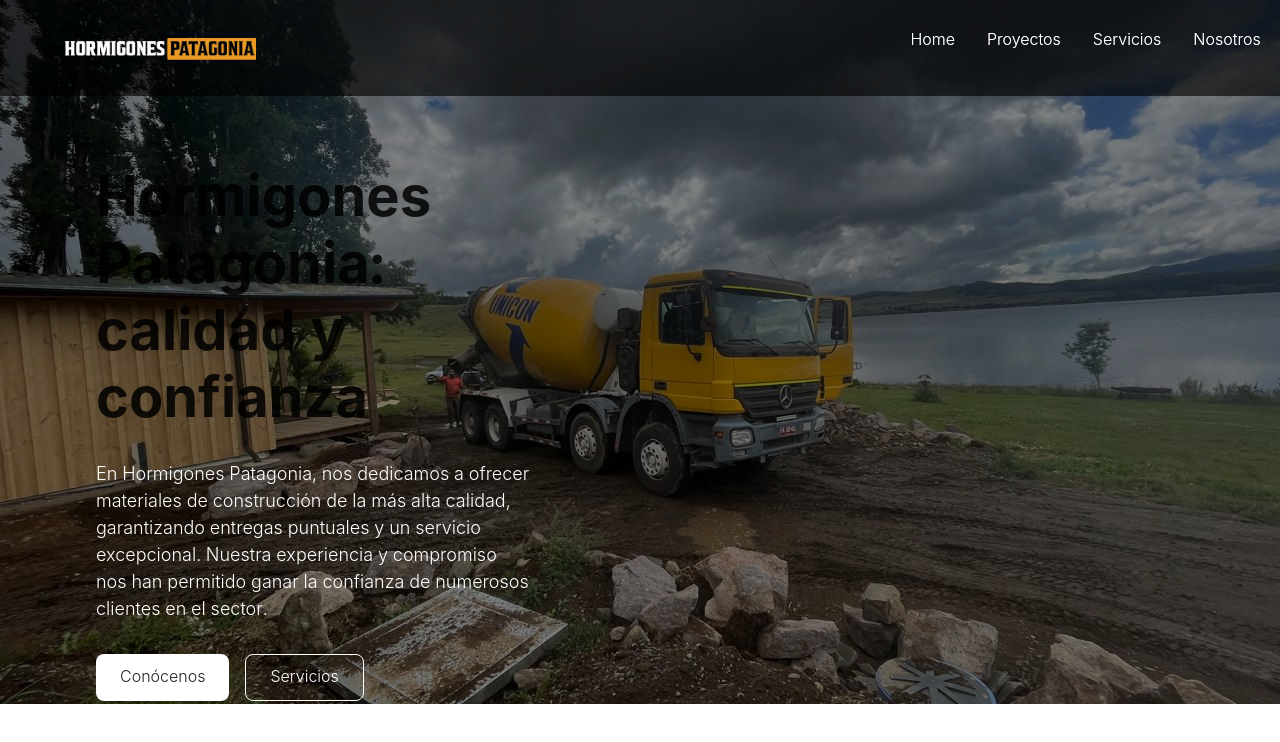
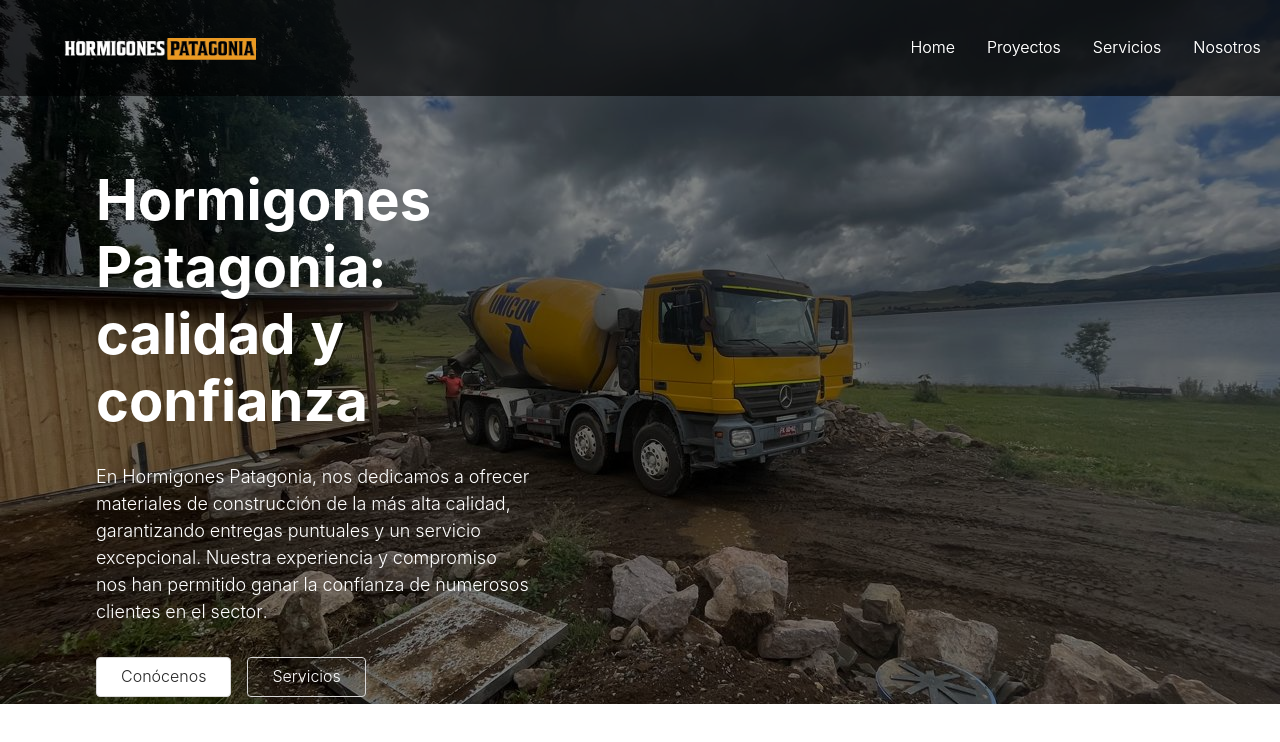
Before and after one commit to BCaceres87/hormigones-patagonia-website, a React (Vite) app: page / in a window 1280 px wide. Shown: the top 742 px of the page. Built offline with nearby package versions, Linux system fonts and the light colour scheme.

Commit message:
Apply theme styles of antd

```diff
--- a/src/components/contact-form.jsx
+++ b/src/components/contact-form.jsx
@@ -55,6 +55,7 @@ const ContactForm = () => {
         onFinish={onFinish}
         onFinishFailed={onFinishFailed}
         autoComplete="off"
+        className={styles.form}
       >
         <Form.Item
           label="Nombre"
@@ -112,7 +113,7 @@ const ContactForm = () => {
           rules={[{ required: true, message: 'Por favor ingresa un mensaje' }]}
         >
           <TextArea
-            placeholder="Escribe tu mensaje"
+            placeholder="Escribe tu mensaje..."
             autoSize={{ minRows: 3, maxRows: 5 }}
             className={styles.input}
           />
--- a/src/components/contact-form.module.scss
+++ b/src/components/contact-form.module.scss
@@ -1,57 +1,15 @@
 @use "../styles/main.scss" as *;
 
-:global {
-  .ant-checkbox-checked .ant-checkbox-inner {
-    background-color: $trendy-green-400!important;
-    border-color: $trendy-green-400!important;
-  }
-
-  .ant-checkbox-inner {
-    border-radius: 4px;
-    width: 18px;
-    height: 18px;
-  }
-
-  .ant-checkbox-input:focus + .ant-checkbox-inner {
-    border-color: $trendy-green-400!important;
-  }
-
-  .ant-checkbox-checked::after {
-    border: none;
-  }
-
-  .ant-checkbox-wrapper:hover .ant-checkbox-inner,
-  .ant-checkbox:hover .ant-checkbox-inner {
-    border-color: $trendy-green-400!important;
-  }
-
-  .ant-checkbox-wrapper:hover .ant-checkbox-checked .ant-checkbox-inner,
-  .ant-checkbox:hover .ant-checkbox-checked .ant-checkbox-inner {
-    background-color: $trendy-green-400!important;
-    border-color: $trendy-green-400!important;
-  }
-}
-
-.input {
-  border: 1px solid $neutral-800;
-  border-radius: 10px;
-  padding: 10px;
-
-  &:hover {
-    border-color: $trendy-green-400;
-  }
-
-  &:focus {
-    border-color: $trendy-green-400;
-  }
+.form {
+  display: flex;
+  flex-direction: column;
+  gap: 1rem;
 }
 
 .link {
-  transition: color 0.3s ease;
   font-weight: bold;
 
   &:hover {
-    color: $trendy-green-400;
     text-decoration: underline;
   }
 }
--- a/src/components/nav-bar.jsx
+++ b/src/components/nav-bar.jsx
@@ -5,6 +5,7 @@ import { FontAwesomeIcon } from '@fortawesome/react-fontawesome';
 import { faXmark, faBars } from '@fortawesome/free-solid-svg-icons'
 import Logo from '../assets/logo/logo_navbar.png'
 import styles from './nav-bar.module.scss'
+import { Button } from 'antd';
 
 const NavBar = () => {
   const navigate = useNavigate();
@@ -31,7 +32,7 @@ const NavBar = () => {
         <img className={styles.logo} alt="Patagonia Logo" src={Logo}/>
       </Link>
       <ul className={styles.list}>
-        <li className={styles.list_element}>
+        <li>
           <Link
             activeclass="active"
             to='/'
@@ -43,7 +44,7 @@ const NavBar = () => {
             Home
           </Link>
         </li>
-        <li className={styles.list_element}>
+        <li>
           <Link
             activeclass="active"
             to= '/projects'
@@ -55,7 +56,7 @@ const NavBar = () => {
             Proyectos
           </Link>
         </li>
-        <li className={styles.list_element}>
+        <li>
           <Link
             activeclass="active"
             to= '/services'
@@ -67,7 +68,7 @@ const NavBar = () => {
             Servicios
           </Link>
         </li>
-        <li className={styles.list_element}>
+        <li>
           <Link
             activeclass="active"
             to='/about'
@@ -79,18 +80,13 @@ const NavBar = () => {
             Nosotros
           </Link>
         </li>
-        <li className={styles.list_element}>
-          <button
-            activeclass="active"
-            spy={true}
-            smooth={true}
-            offset={50}
-            duration={500}
+        <li>
+          <Button
+            type="primary"
             onClick={() => navigate('/contact')}
-            className={styles.contact_button}
           >
             Contacto
-          </button>
+          </Button>
         </li>
       </ul>
       <div className={styles.toggle_menu} onClick={menuToggle}>
--- a/src/components/nav-bar.module.scss
+++ b/src/components/nav-bar.module.scss
@@ -1,13 +1,4 @@
 @use '../styles/main.scss' as *;
-
-.contact_button {
-	background-color: $trendy-green-300;
-	border: 0;
-	border-radius: 0.2rem;
-	color: $neutral-100;
-	cursor: pointer;
-	padding: 0.5rem 0.8rem;
-}
 
 .logo {
 	width: 12rem;
@@ -46,13 +37,8 @@
 			list-style: none;
 			align-items: center;
 			justify-content: space-around;
+			margin: 0;
 			width: 30%;
-		}
-		li {
-			text-decoration: none;
-		}
-		li:hover {
-			font-weight: bold;
 		}
 	}
 
--- a/src/pages/home.jsx
+++ b/src/pages/home.jsx
@@ -9,6 +9,7 @@ import Wrapper from "../components/wrapper"
 import { EnvironmentOutlined, MailOutlined, PhoneOutlined, RightOutlined } from "@ant-design/icons"
 import Layout from "../components/layout"
 import ContactForm from "../components/contact-form"
+import { Button } from "antd"
 
 const Home = () => {
   const navigate = useNavigate()
@@ -20,18 +21,18 @@ const Home = () => {
             <h1>Hormigones Patagonia: calidad y confianza</h1>
             <p>En Hormigones Patagonia, nos dedicamos a ofrecer materiales de construcción de la más alta calidad, garantizando entregas puntuales y un servicio excepcional. Nuestra experiencia y compromiso nos han permitido ganar la confianza de numerosos clientes en el sector.</p>
             <div className={styles.buttons_wrapper}>
-              <button
-                className={styles.primary_button}
+              <Button
+                type="secondary"
                 onClick={() => navigate('/about')}
               >
                 Conócenos
-              </button>
-              <button
-                className={styles.secondary_button}
+              </Button>
+              <Button
+                className={styles.services_button}
                 onClick={() => navigate('/services')}
               >
                 Servicios
-              </button>
+              </Button>
             </div>
           </div>
         </Wrapper>
--- a/src/pages/home.module.scss
+++ b/src/pages/home.module.scss
@@ -35,6 +35,9 @@
     @include media-medium {
       width: 40%;
     }
+    h1 {
+      color: $neutral-100;
+    }
   }
 
   .buttons_wrapper {
@@ -42,22 +45,12 @@
     gap: 1rem;
     margin-top: 2rem;
 
-    .primary_button {
-      background-color: $neutral-100;
-      color: $neutral-700;
-      border: none;
-      padding: 0.8rem 1.5rem;
-      border-radius: 0.5rem;
-      cursor: pointer;
-    }
-
-    .secondary_button {
+    .services_button {
       background-color: transparent;
       color: $neutral-100;
-      border: 1px solid $neutral-100;
-      padding: 0.8rem 1.5rem;
-      border-radius: 0.5rem;
-      cursor: pointer;
+      &:hover {
+        color: $trendy-green-300;
+      }
     }
   }
 }
```
